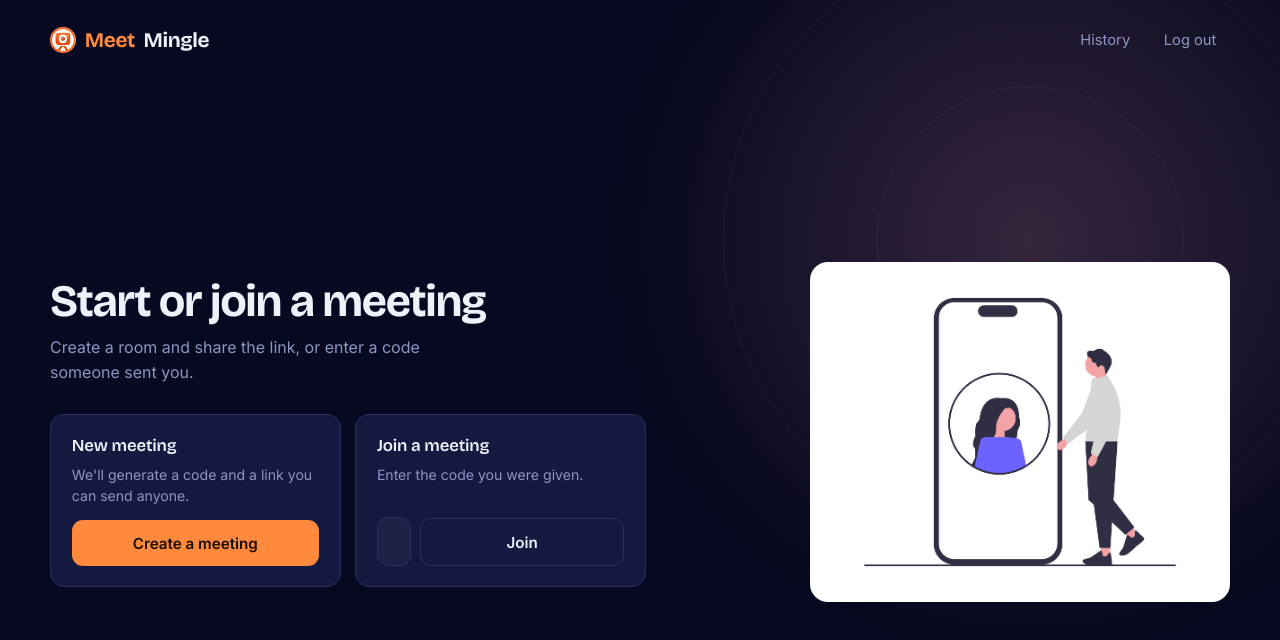
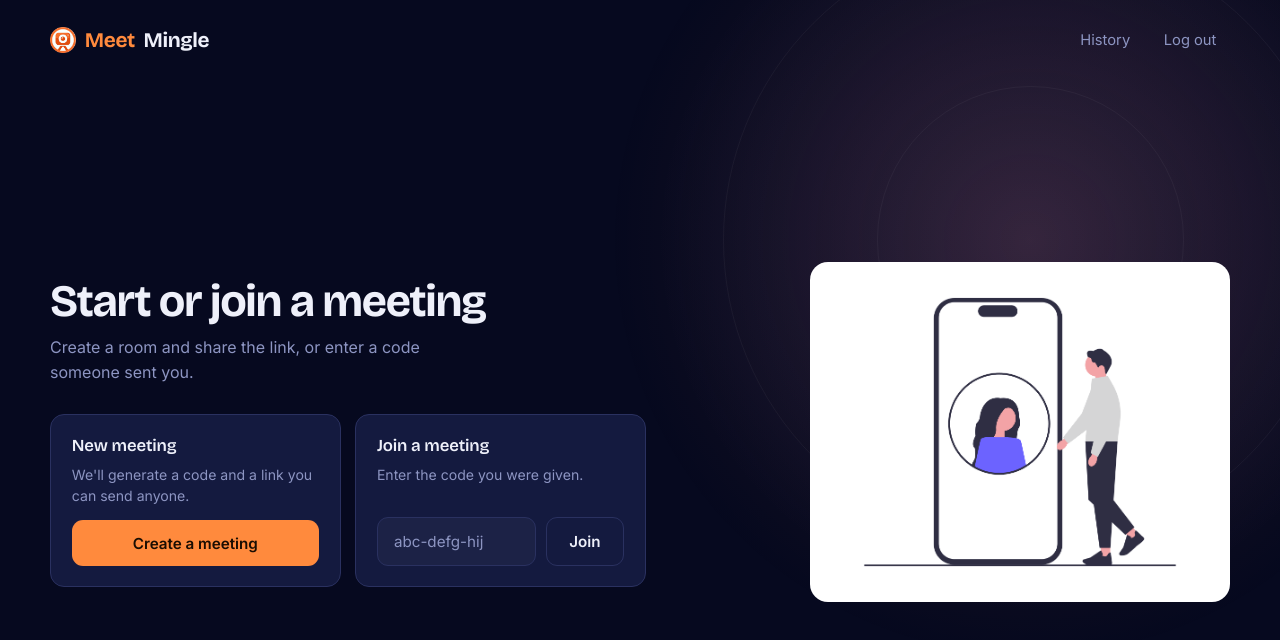
Before and after one commit to apurvasharan17/MeetMingle, a React (Create React App) app in the folder frontend/: page /home in a window 1280 px wide. Shown: the top 640 px of the page. Built offline with nearby package versions, Linux system fonts and the light colour scheme; no server answers; sample sign-in values are in the browser's storage.

Commit message:
Add meeting creation with shareable link

```diff
--- a/frontend/src/App.css
+++ b/frontend/src/App.css
@@ -447,9 +447,11 @@ body {
     max-width: 440px;
 }
 
+/* min-width overrides the flex default of auto, which is what let the
+   field collapse when a sibling button grew. */
 .mmJoin .mmField {
-    flex: 1;
-    min-width: 0;
+    flex: 1 1 auto;
+    min-width: 8rem;
 }
 
 .mmHomeArt {
@@ -653,10 +655,17 @@ body {
     color: var(--muted);
 }
 
-.mmChoiceCard .mmBtn,
-.mmChoiceCard .mmJoin {
+.mmChoiceCard > .mmBtn,
+.mmChoiceCard > .mmJoin {
     margin-top: auto;
     width: 100%;
+}
+
+/* The Join button sits inside .mmJoin, so it has to keep its natural
+   width — a 100% rule here squeezes the input down to nothing. */
+.mmChoiceCard .mmJoin .mmBtn {
+    width: auto;
+    flex: none;
 }
 
 .mmCreated {
```
